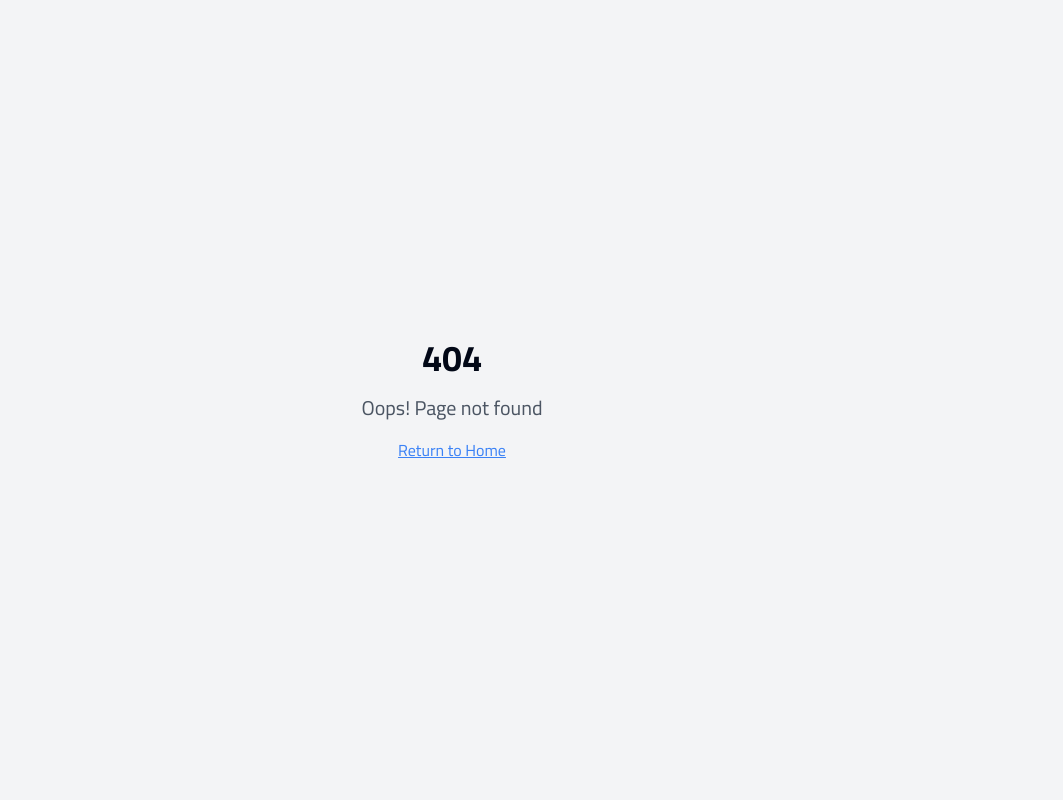
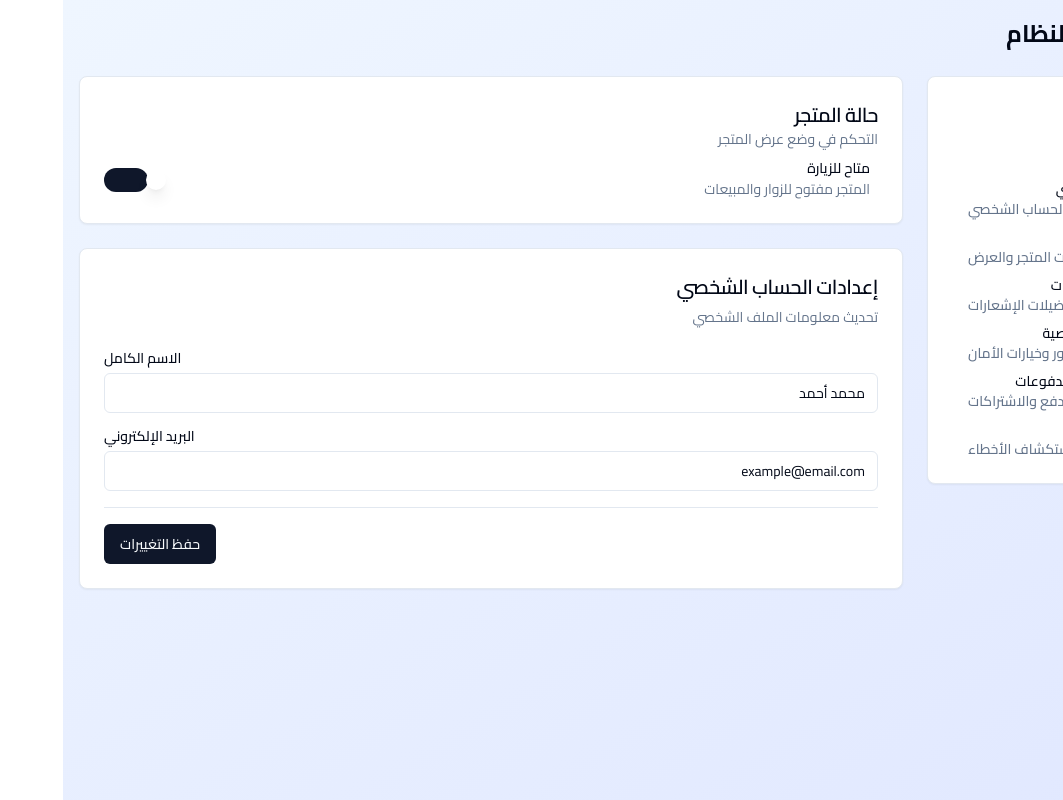
Before and after one commit to de6g/stooremate, a React (Vite) app: page /settings in a window 1280 px wide. Before the commit this address had no page. Shown: the whole page, without its empty margins (217-1280 px from the left). Built offline with nearby package versions, Linux system fonts and the light colour scheme.

Commit message:
Fix: Implement settings page
Adds a settings page to the application.

```diff
--- a/src/App.tsx
+++ b/src/App.tsx
@@ -12,6 +12,7 @@ import Dashboard from "./pages/Dashboard";
 import Calculator from "./pages/Calculator";
 import Products from "./pages/Products";
 import Customers from "./pages/Customers";
+import Settings from "./pages/Settings";
 
 const queryClient = new QueryClient();
 
@@ -29,6 +30,7 @@ const App = () => (
           <Route path="/calculator" element={<Calculator />} />
           <Route path="/products" element={<Products />} />
           <Route path="/customers" element={<Customers />} />
+          <Route path="/settings" element={<Settings />} />
           {/* ADD ALL CUSTOM ROUTES ABOVE THE CATCH-ALL "*" ROUTE */}
           <Route path="*" element={<NotFound />} />
         </Routes>
--- /dev/null
+++ b/src/pages/Settings.tsx
@@ -0,0 +1,197 @@
+
+import React, { useState } from "react";
+import { Link } from "react-router-dom";
+import {
+  ArrowLeft,
+  User,
+  Store,
+  Bell,
+  Shield,
+  CreditCard,
+  HelpCircle,
+  ChevronRight
+} from "lucide-react";
+import { Button } from "@/components/ui/button";
+import { Card, CardHeader, CardContent, CardTitle, CardDescription } from "@/components/ui/card";
+import { Tabs, TabsContent, TabsList, TabsTrigger } from "@/components/ui/tabs";
+import { Label } from "@/components/ui/label";
+import { Input } from "@/components/ui/input";
+import { Switch } from "@/components/ui/switch";
+import { Separator } from "@/components/ui/separator";
+
+const Settings = () => {
+  const [storeMode, setStoreMode] = useState<"online" | "offline">("online");
+
+  const settingsSections = [
+    {
+      id: "profile",
+      title: "الحساب الشخصي",
+      description: "إدارة معلومات الحساب الشخصي",
+      icon: User,
+      color: "bg-blue-100"
+    },
+    {
+      id: "store",
+      title: "إعدادات المتجر",
+      description: "تخصيص إعدادات المتجر والعرض",
+      icon: Store,
+      color: "bg-green-100"
+    },
+    {
+      id: "notifications",
+      title: "الإشعارات",
+      description: "إدارة تفضيلات الإشعارات",
+      icon: Bell,
+      color: "bg-yellow-100"
+    },
+    {
+      id: "security",
+      title: "الأمان والخصوصية",
+      description: "إدارة كلمة المرور وخيارات الأمان",
+      icon: Shield,
+      color: "bg-red-100"
+    },
+    {
+      id: "billing",
+      title: "الفواتير والمدفوعات",
+      description: "إدارة طرق الدفع والاشتراكات",
+      icon: CreditCard,
+      color: "bg-purple-100"
+    },
+    {
+      id: "help",
+      title: "المساعدة والدعم",
+      description: "الحصول على المساعدة واستكشاف الأخطاء",
+      icon: HelpCircle,
+      color: "bg-gray-100"
+    }
+  ];
+
+  return (
+    <div className="min-h-screen bg-gradient-to-br from-blue-50 to-indigo-100 p-4">
+      <div className="max-w-7xl mx-auto">
+        <header className="flex justify-between items-center mb-6">
+          <div className="flex items-center">
+            <Link to="/dashboard">
+              <Button variant="ghost" size="sm">
+                <ArrowLeft className="mr-2 h-4 w-4" /> Back to Dashboard
+              </Button>
+            </Link>
+            <h1 className="text-2xl font-bold ml-4">إعدادات النظام</h1>
+          </div>
+        </header>
+
+        <div className="grid grid-cols-1 md:grid-cols-3 gap-6">
+          {/* Settings Navigation */}
+          <div className="md:col-span-1">
+            <Card>
+              <CardHeader>
+                <CardTitle className="text-xl text-right">لوحة الإعدادات</CardTitle>
+                <CardDescription className="text-right">إدارة جميع إعدادات المتجر</CardDescription>
+              </CardHeader>
+              <CardContent>
+                <div className="space-y-2">
+                  {settingsSections.map((section) => (
+                    <Button
+                      key={section.id}
+                      variant="ghost"
+                      className="w-full justify-between text-right flex-row-reverse"
+                    >
+                      <div className="flex items-center space-x-3 space-x-reverse">
+                        <div className={`p-2 rounded-md ${section.color}`}>
+                          <section.icon className="h-5 w-5" />
+                        </div>
+                        <div>
+                          <div className="font-medium">{section.title}</div>
+                          <div className="text-sm text-muted-foreground">
+                            {section.description}
+                          </div>
+                        </div>
+                      </div>
+                      <ChevronRight className="h-4 w-4 ml-2" />
+                    </Button>
+                  ))}
+                </div>
+              </CardContent>
+            </Card>
+          </div>
+
+          {/* Main Content Area */}
+          <div className="md:col-span-2">
+            {/* Store Settings Preview */}
+            <Card className="mb-6">
+              <CardHeader className="pb-3">
+                <div className="flex justify-between items-center">
+                  <div className="flex-grow text-right">
+                    <CardTitle className="text-xl">حالة المتجر</CardTitle>
+                    <CardDescription>التحكم في وضع عرض المتجر</CardDescription>
+                  </div>
+                </div>
+              </CardHeader>
+              <CardContent>
+                <div className="flex justify-between items-center">
+                  <div className="space-y-1 text-right mr-2">
+                    <div className="text-sm font-medium leading-none">
+                      {storeMode === "online" ? "متاح للزيارة" : "غير متاح حالياً"}
+                    </div>
+                    <div className="text-sm text-muted-foreground">
+                      {storeMode === "online" ? "المتجر مفتوح للزوار والمبيعات" : "المتجر مغلق للصيانة"}
+                    </div>
+                  </div>
+                  <Switch
+                    checked={storeMode === "online"}
+                    onCheckedChange={() =>
+                      setStoreMode(storeMode === "online" ? "offline" : "online")
+                    }
+                  />
+                </div>
+              </CardContent>
+            </Card>
+
+            {/* Account Settings Preview */}
+            <Card>
+              <CardHeader>
+                <CardTitle className="text-xl text-right">إعدادات الحساب الشخصي</CardTitle>
+                <CardDescription className="text-right">تحديث معلومات الملف الشخصي</CardDescription>
+              </CardHeader>
+              <CardContent className="space-y-4">
+                <div className="space-y-2">
+                  <div className="flex flex-row-reverse justify-between">
+                    <Label htmlFor="fullName" className="text-right">الاسم الكامل</Label>
+                  </div>
+                  <Input
+                    id="fullName"
+                    placeholder="أدخل اسمك الكامل"
+                    className="text-right"
+                    defaultValue="محمد أحمد"
+                  />
+                </div>
+
+                <div className="space-y-2">
+                  <div className="flex flex-row-reverse justify-between">
+                    <Label htmlFor="email" className="text-right">البريد الإلكتروني</Label>
+                  </div>
+                  <Input
+                    id="email"
+                    type="email"
+                    placeholder="أدخل بريدك الإلكتروني"
+                    className="text-right"
+                    defaultValue="example@email.com"
+                  />
+                </div>
+
+                <Separator />
+
+                <div className="flex justify-end">
+                  <Button>حفظ التغييرات</Button>
+                </div>
+              </CardContent>
+            </Card>
+          </div>
+        </div>
+      </div>
+    </div>
+  );
+};
+
+export default Settings;
```
